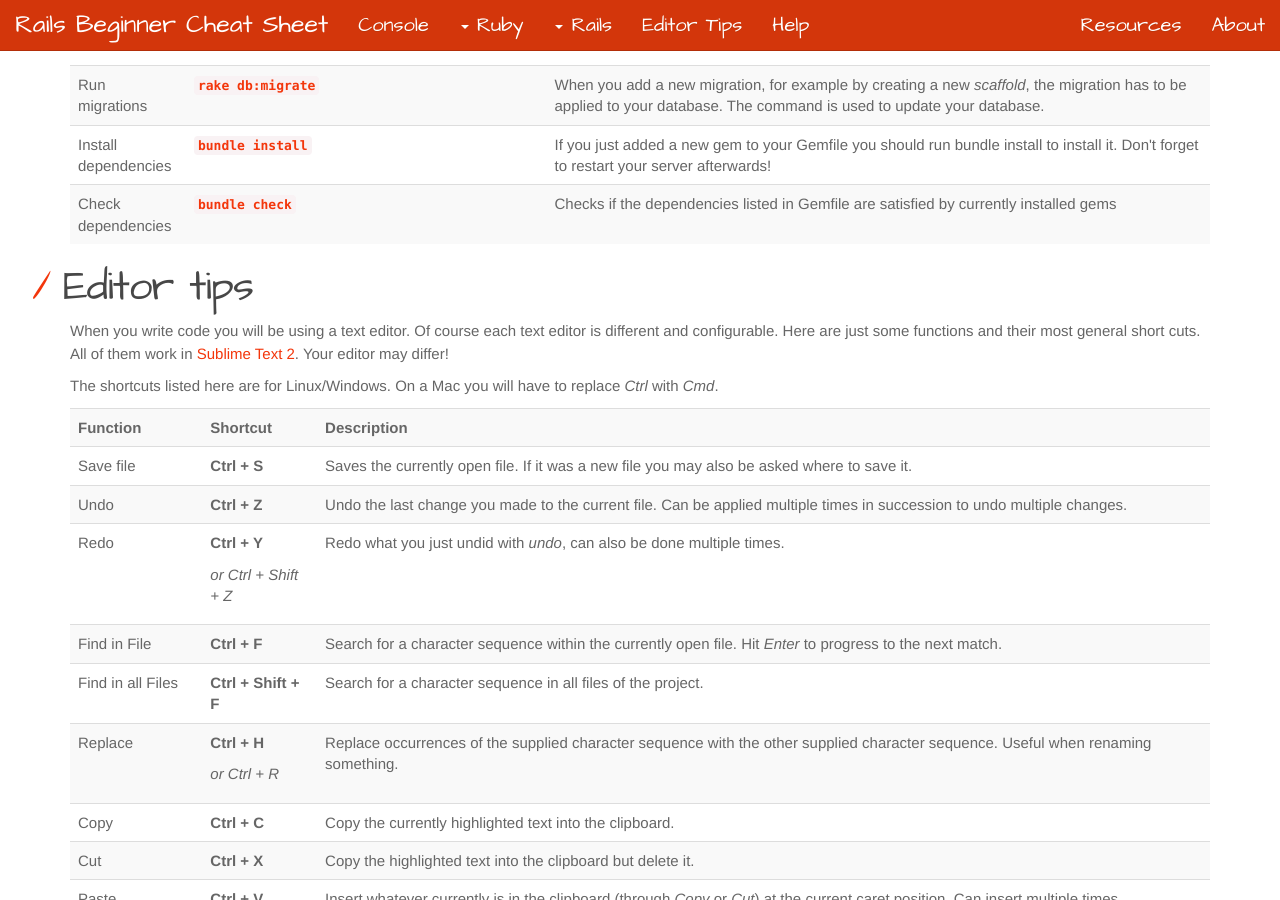
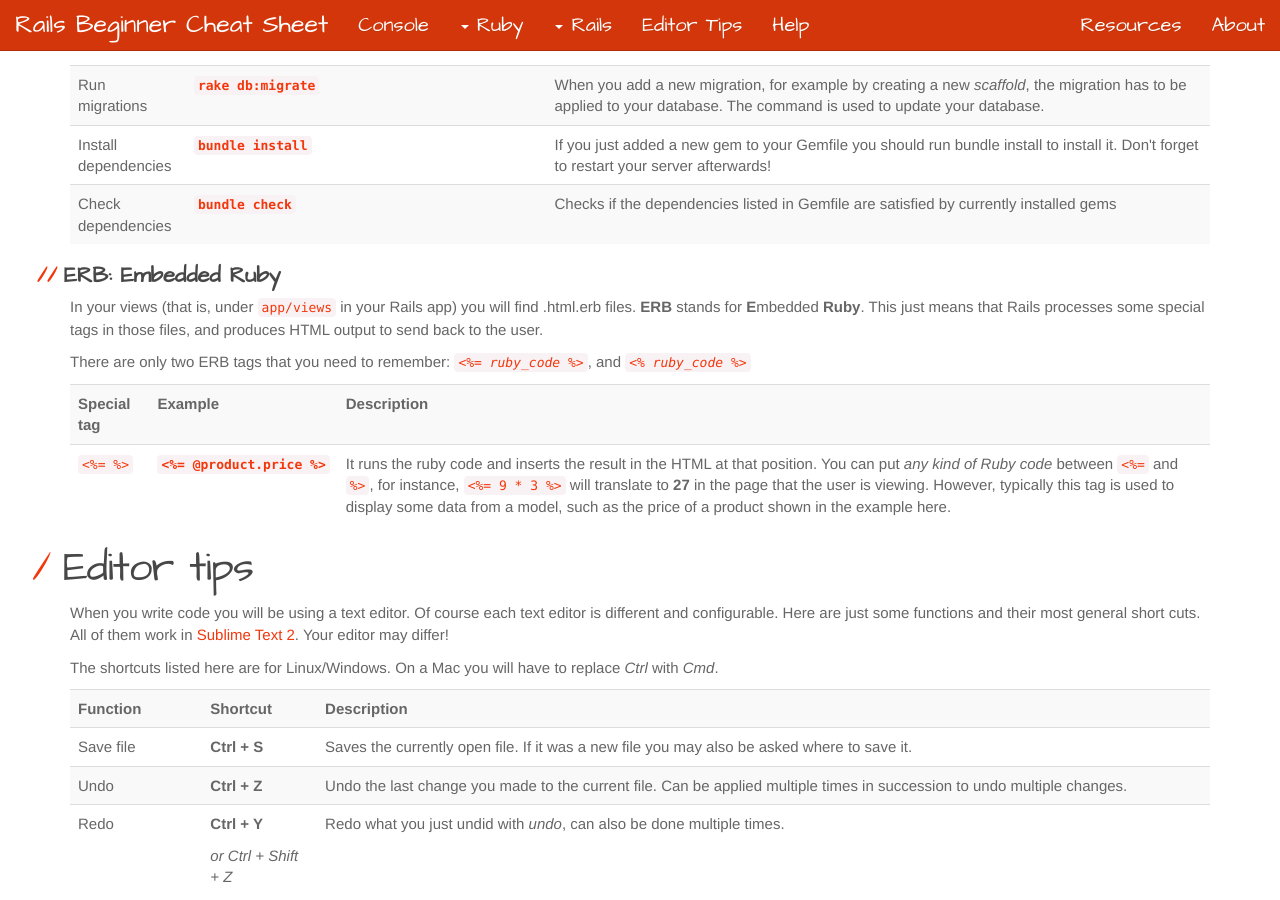
Before and after one commit to PragTob/rails-beginner-cheatsheet, a Jekyll site: the page built from index.html, in a window 1280 px wide and 900 px high, scrolled down 8016 px. Built offline with Jekyll 4.4.1, drawn with Linux system fonts in a browser that asks for light colours.

Commit message:
[WIP] Add a basic description of special ERB tags

```diff
--- a/_layouts/default.html
+++ b/_layouts/default.html
@@ -41,6 +41,7 @@
           <ul class="dropdown-menu">
             <li><a href="./#rails-folder-structure">Folder Structure</a></li>
             <li><a href="./#rails-commands">Commands</a></li>
+            <li><a href="./#rails-erb">ERB: Embedded Ruby</a></li>
           </ul>
         </li>
         <li><a href="./#editor">Editor Tips</a></li>
--- a/index.html
+++ b/index.html
@@ -1152,6 +1152,36 @@ the purpose of each folder, and describing the most important files.
   </tr>
 </table>
 
+<h2 id="rails-erb">ERB: Embedded Ruby</h2>
+<p>
+  In your views (that is, under <code>app/views</code> in your Rails app) you will find
+  .html.erb files. <strong>ERB</strong> stands for <b>E</b>mbedded <b>Ruby</b>.
+  This just means that Rails processes some special tags in those files, and produces
+  HTML output to send back to the user.
+</p>
+  There are only two ERB tags that you need to remember: <code><%= <i>ruby_code</i> %></code>,
+  and <code><% <i>ruby_code</i> %></code>
+<p>
+</p>
+
+<table class="table table-striped">
+  <tr>
+    <th>Special tag</th>
+    <th>Example</th>
+    <th>Description</th>
+  <tr>
+    <td><code><%= %></code></td>
+    <td><code><strong><%= @product.price %></strong></code></td>
+    <td>
+      It runs the ruby code and inserts the result in the HTML at that position. You can
+      put <em>any kind of Ruby code</em> between <code><%=</code> and <code>%></code>, for instance,
+      <code><%= 9 * 3 %></code> will translate to <strong>27</strong> in the page that the user is viewing.
+      However, typically this tag is used to display some data from a model, such as the price of a product
+      shown in the example here.
+    </td>
+  </tr>
+</table>
+
 <h1 id="editor">Editor tips</h1>
 
 <p>
```
